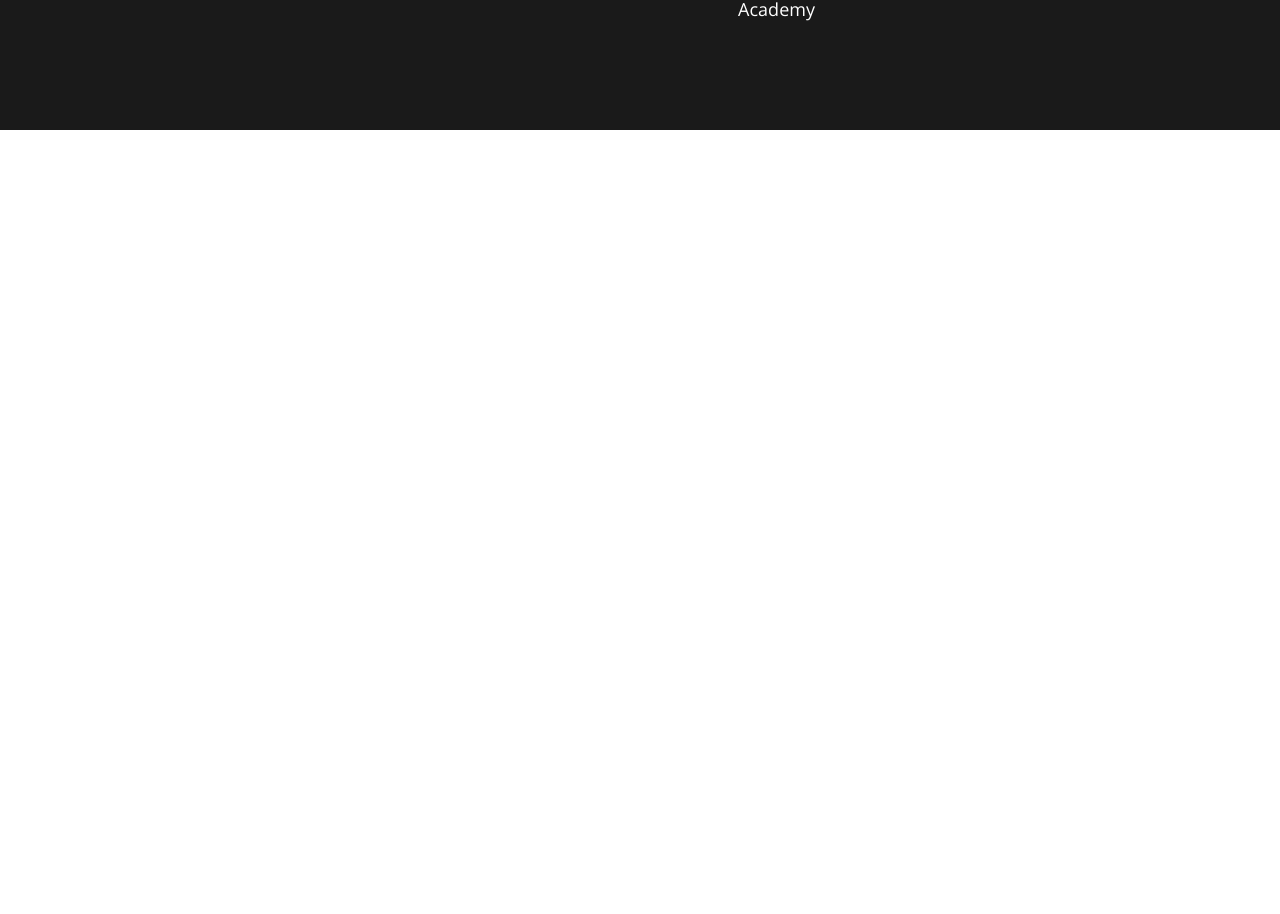
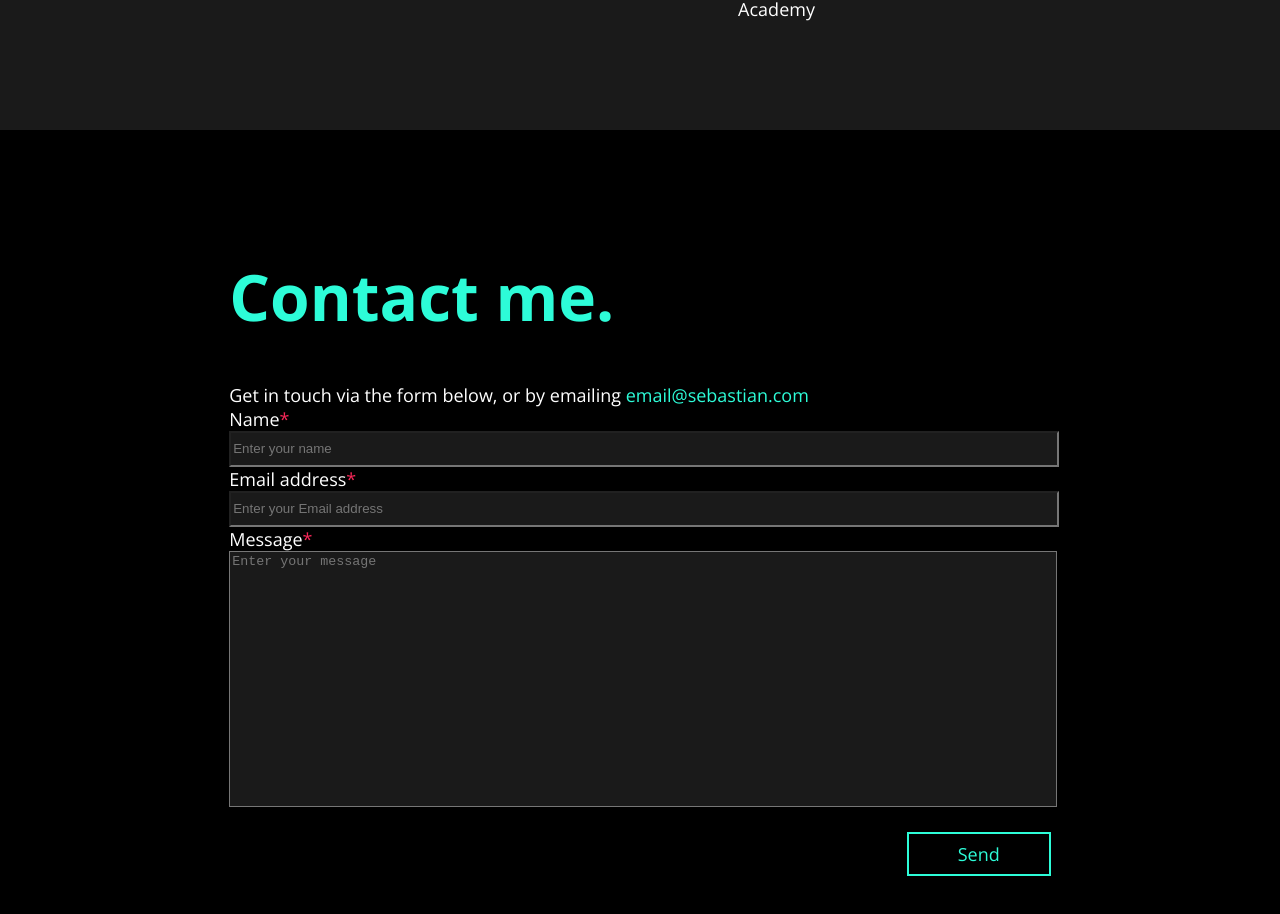
Before and after one commit to BastiEbel/Portfolio, an Angular app: page / in a window 1280 px wide. Shown: the part 3518-4432 px from the top of the page. Before the commit the page ends 3648 px from the top, so only its background shows below. Built offline with nearby package versions, Linux system fonts and the light colour scheme.

Commit message:
section contact me added

```diff
--- a/src/app/app.component.html
+++ b/src/app/app.component.html
@@ -3,3 +3,4 @@
 <app-my-skills></app-my-skills>
 <app-my-work></app-my-work>
 <app-explain-about-me></app-explain-about-me>
+<app-contact-me></app-contact-me>
--- a/src/app/app.module.ts
+++ b/src/app/app.module.ts
@@ -8,6 +8,7 @@ import { AboutMeComponent } from './about-me/about-me.component';
 import { MySkillsComponent } from './my-skills/my-skills.component';
 import { MyWorkComponent } from './my-work/my-work.component';
 import { ExplainAboutMeComponent } from './explain-about-me/explain-about-me.component';
+import { ContactMeComponent } from './contact-me/contact-me.component';
 
 @NgModule({
   declarations: [
@@ -16,7 +17,8 @@ import { ExplainAboutMeComponent } from './explain-about-me/explain-about-me.com
     AboutMeComponent,
     MySkillsComponent,
     MyWorkComponent,
-    ExplainAboutMeComponent
+    ExplainAboutMeComponent,
+    ContactMeComponent
   ],
   imports: [
     BrowserModule,
--- /dev/null
+++ b/src/app/contact-me/contact-me.component.html
@@ -0,0 +1,18 @@
+<div class="container-contact">
+    <div class="contact">
+        <h1>Contact me.</h1>
+        <span>Get in touch via the form below, or by emailing
+            <span class="email-contact">email@sebastian.com</span></span>
+        <form action="" onsubmit="formContact()">
+            <span>Name<span class="must-have">*</span></span>
+            <input placeholder="Enter your name" required>
+            <span>Email address<span class="must-have">*</span></span>
+            <input placeholder="Enter your Email address" required>
+            <span>Message<span class="must-have">*</span></span>
+            <textarea placeholder="Enter your message" required></textarea>
+            <div class="send-button">
+                <a href="#">Send</a>
+            </div>
+        </form>
+    </div>
+</div>
--- /dev/null
+++ b/src/app/contact-me/contact-me.component.scss
@@ -0,0 +1,70 @@
+.container-contact{
+    background-color: black;
+    display: flex;
+    justify-content: center;
+    align-items: center;
+    padding-top: 80px;
+    padding-bottom: 80px;
+
+    .contact{
+        display: flex;
+        justify-content: center;
+        flex-direction: column;
+    }
+
+    h1{
+        font-size: 64px;
+        color: #2DFCD8;
+    }
+
+    span{
+        font-size: 18px;
+        color: white;
+
+        .email-contact{
+            color: #2DFCD8;
+        }
+    }
+
+    .must-have{
+        color: #fa2759;
+    }
+
+    input{
+        width: 100%;
+        height: 30px;
+        color: white;
+        background-color: #1a1a1a;
+    }
+
+    textarea{
+        width: 100%;
+        height: 250px;
+        background-color: #1a1a1a;
+        resize: none;
+    }
+
+    .send-button{
+        display: flex;
+        justify-content: flex-end;
+        margin-top: 20px;
+    }
+
+    a{
+        text-decoration: none;
+        font-size: 18px;
+        color: #2DFCD8;
+        height: 40px;
+        width: 140px;
+        border: 2px solid #2DFCD8;
+        display: flex;
+        justify-content: center;
+        align-items: center;
+
+        &:hover{
+            cursor: pointer;
+            color: white;
+            background-color: #2DFCD8;
+        }
+    }
+}
--- /dev/null
+++ b/src/app/contact-me/contact-me.component.ts
@@ -0,0 +1,15 @@
+import { Component, OnInit } from '@angular/core';
+
+@Component({
+  selector: 'app-contact-me',
+  templateUrl: './contact-me.component.html',
+  styleUrls: ['./contact-me.component.scss']
+})
+export class ContactMeComponent implements OnInit {
+
+  constructor() { }
+
+  ngOnInit(): void {
+  }
+
+}
```
Also changed, not shown: 1 other file (tests, documents, lock files or other folders).
